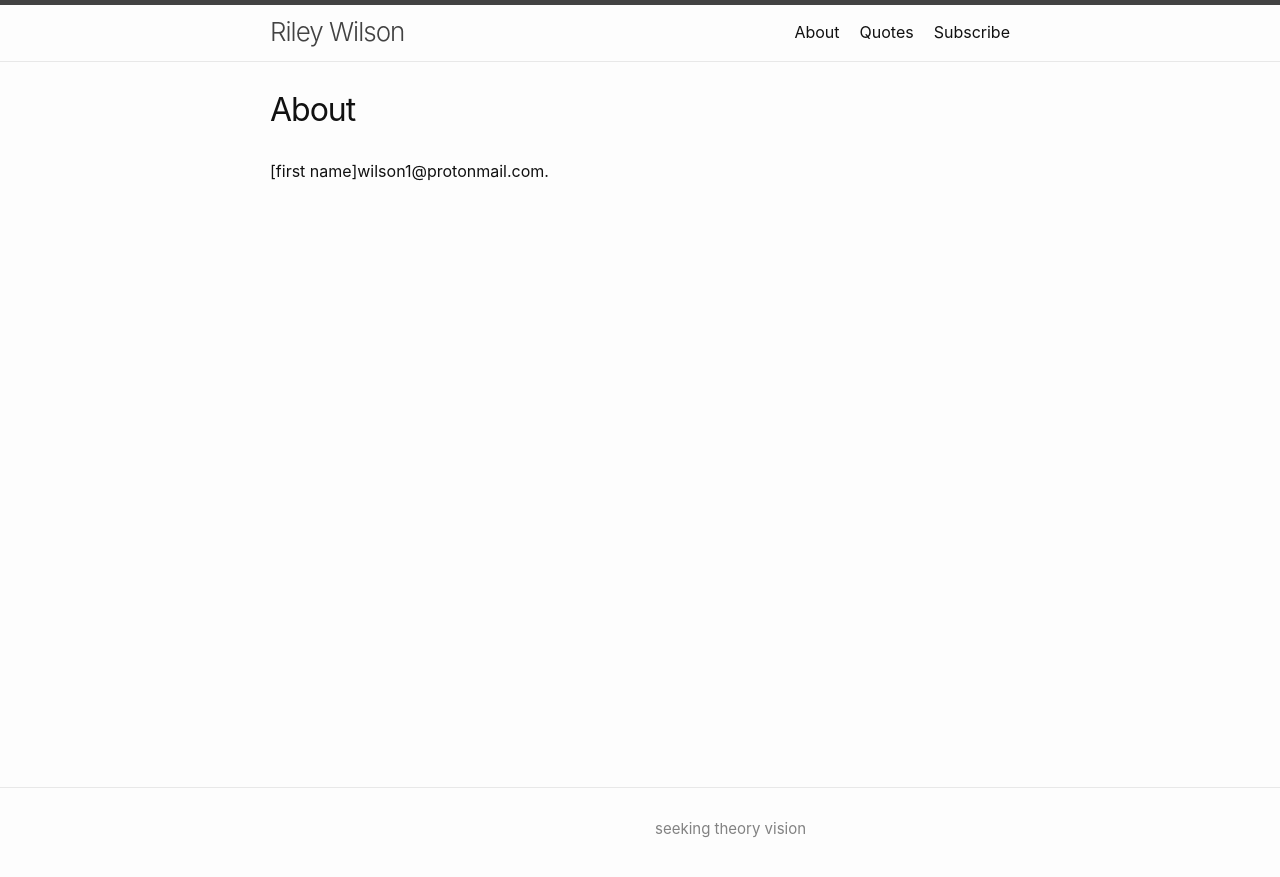
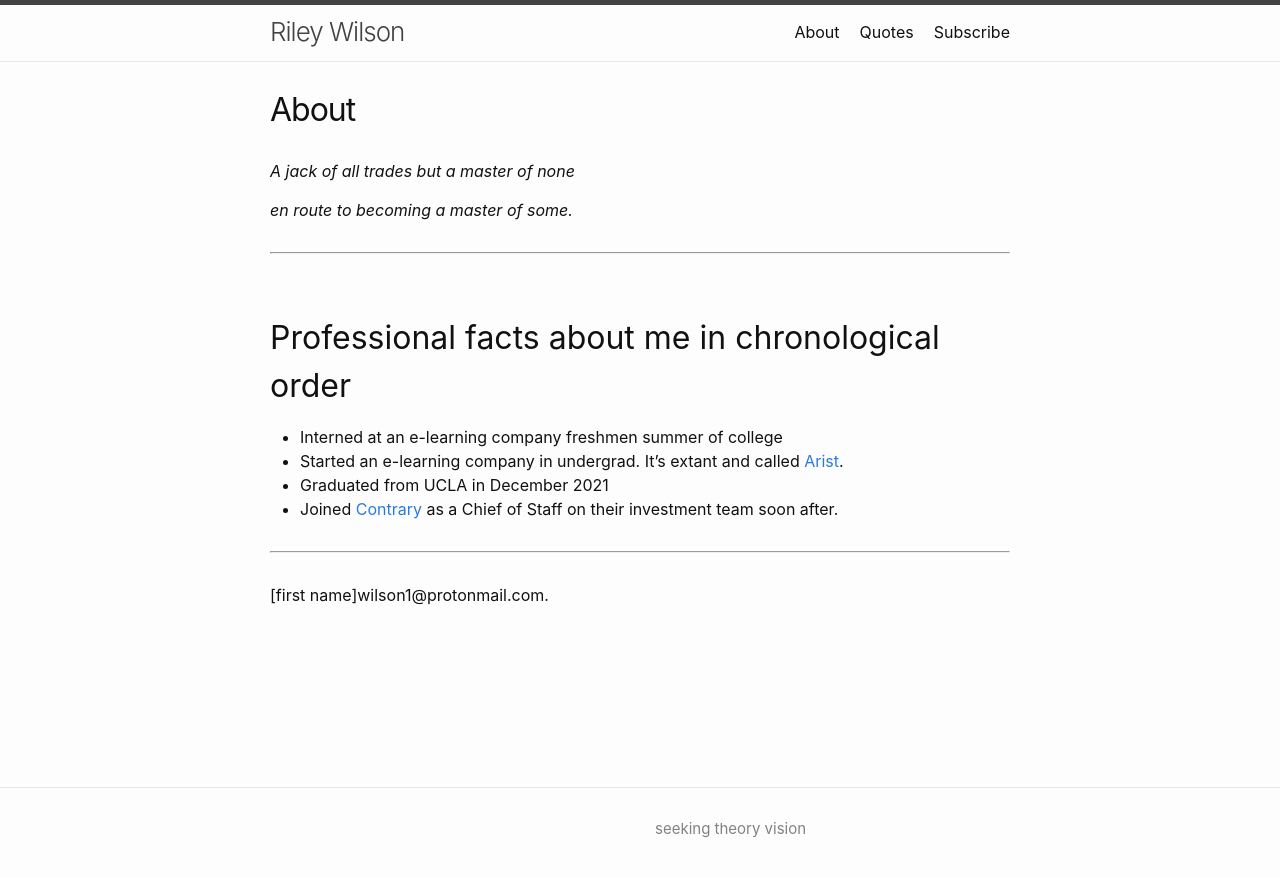
Before and after one commit to riley-wilson/rw_blog, a Jekyll site: the page built from about.markdown, in a window 1280 px wide. Shown: the top 877 px of the page. Built offline with Jekyll 4.4.1, drawn with Linux system fonts in a browser that asks for light colours.

Commit message:
about update

```diff
--- a/about.markdown
+++ b/about.markdown
@@ -4,4 +4,19 @@ title: About
 permalink: /about/
 ---
 
+*A jack of all trades but a master of none*
+
+*en route to becoming a master of some.*
+
+---
+
+## Professional facts about me in chronological order
+
+- Interned at an e-learning company freshmen summer of college
+- Started an e-learning company in undergrad. It's extant and called [Arist](https://www.arist.co).
+- Graduated from UCLA in December 2021
+- Joined [Contrary](https://contrary.com/) as a Chief of Staff on their investment team soon after.
+
+---
+
 [first name]wilson1@protonmail.com.
```
